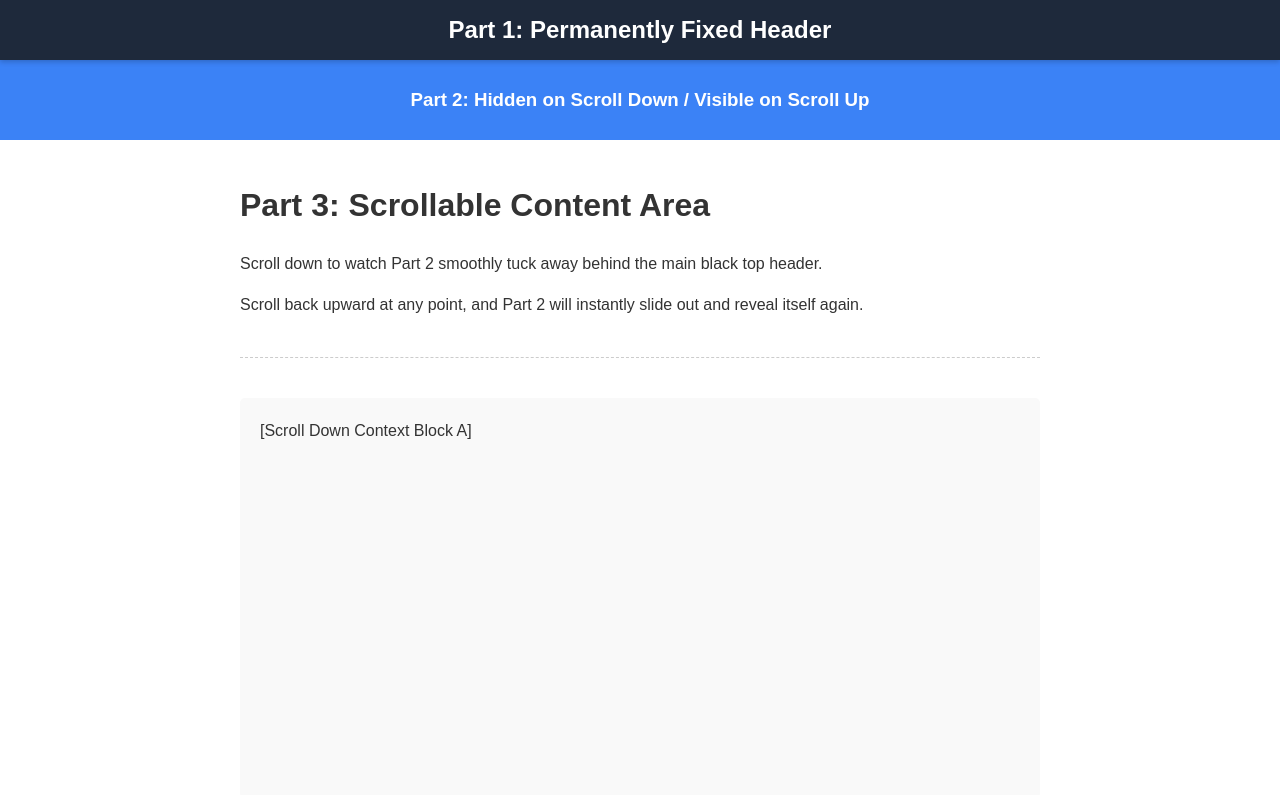
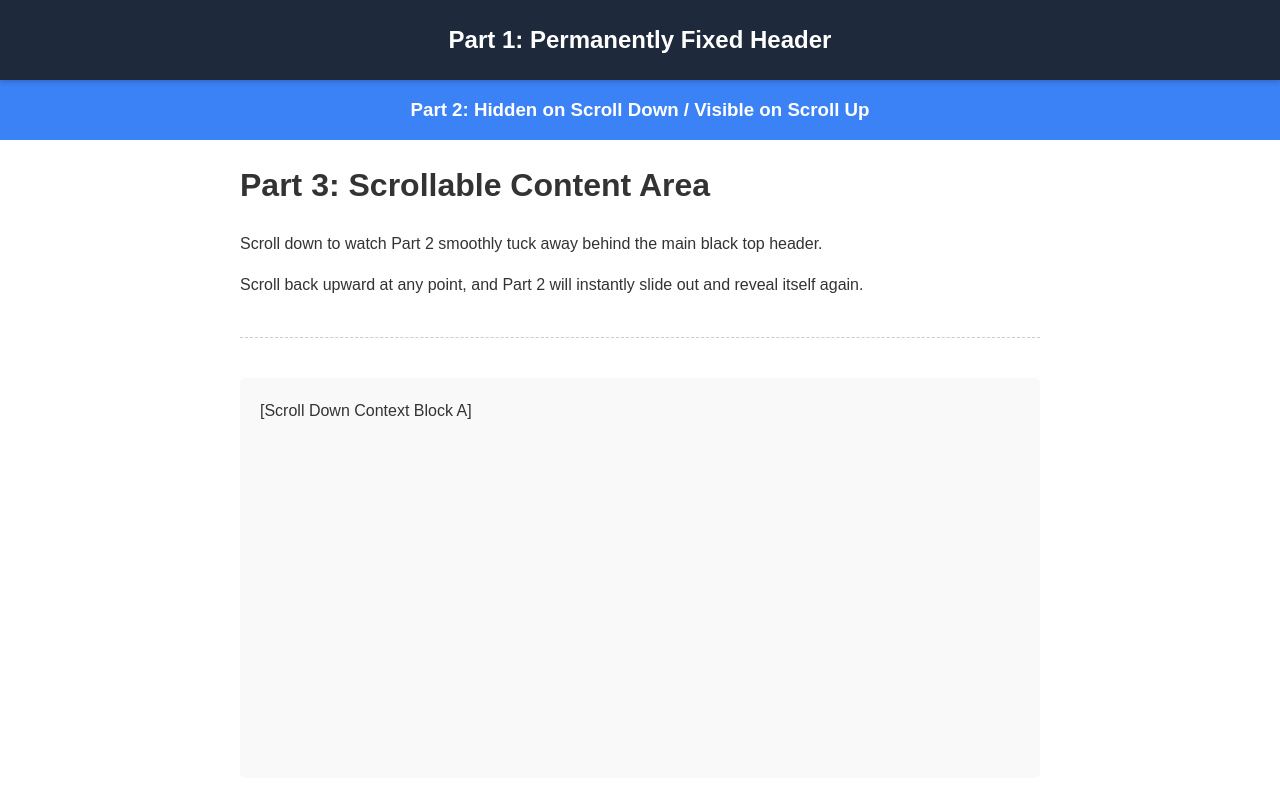
Before and after one commit to karthiksainagubandi7srpt-star/srichaitanyapracticewebsite, a website: page layout.html in a window 1280 px wide. Shown: the top 795 px of the page. Drawn offline with Linux system fonts and the light colour scheme.

Commit message:
Update layout.html

```diff
--- a/layout.html
+++ b/layout.html
@@ -23,7 +23,7 @@
             top: 0;
             left: 0;
             width: 100%;
-            height: 60px;
+            height: 80px;
             background-color: #1e293b;
             color: white;
             display: flex;
@@ -36,9 +36,9 @@
         /* PART 2: Disappears on scroll down, reappears on scroll up */
         .part-2 {
             position: sticky;
-            top: 60px; /* Aligns exactly beneath the 60px height of Part 1 */
+            top: 80px; /* Aligns exactly beneath the 80px height of Part 1 */
             width: 100%;
-            height: 80px;
+            height: 60px;
             background-color: #3b82f6;
             color: white;
             display: flex;
```
